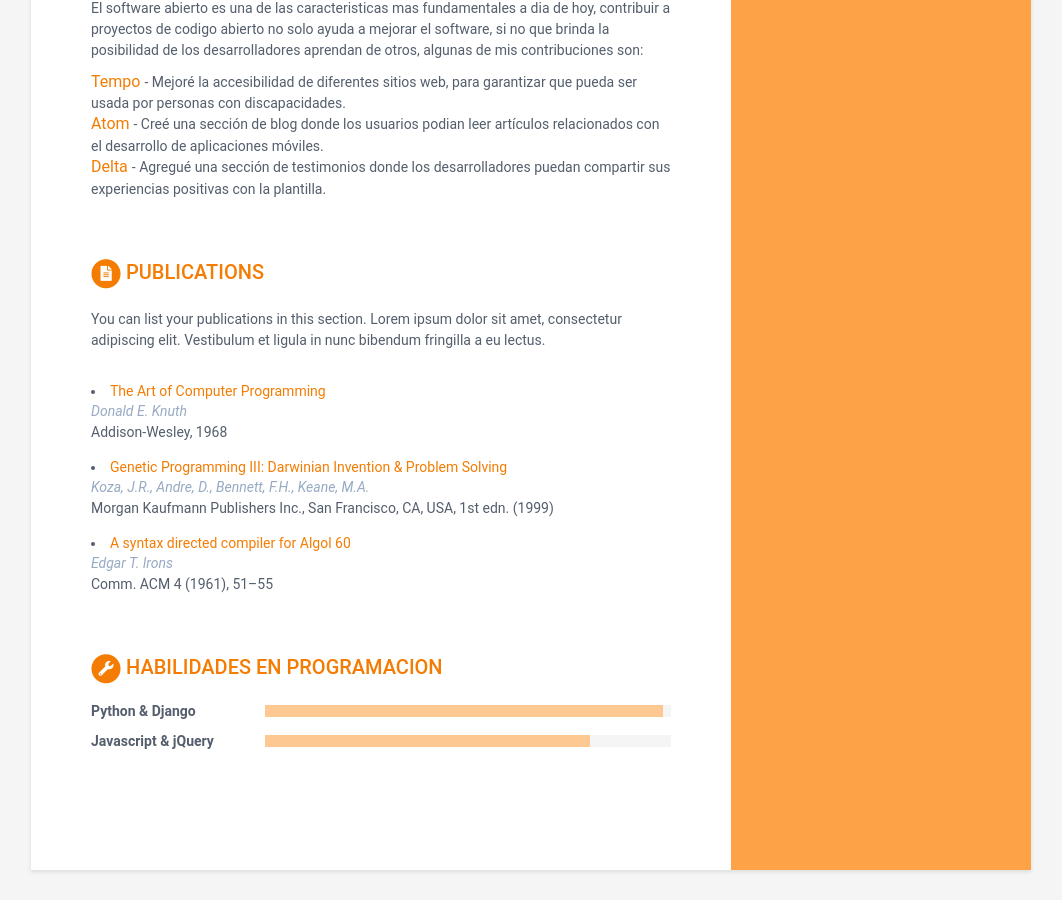
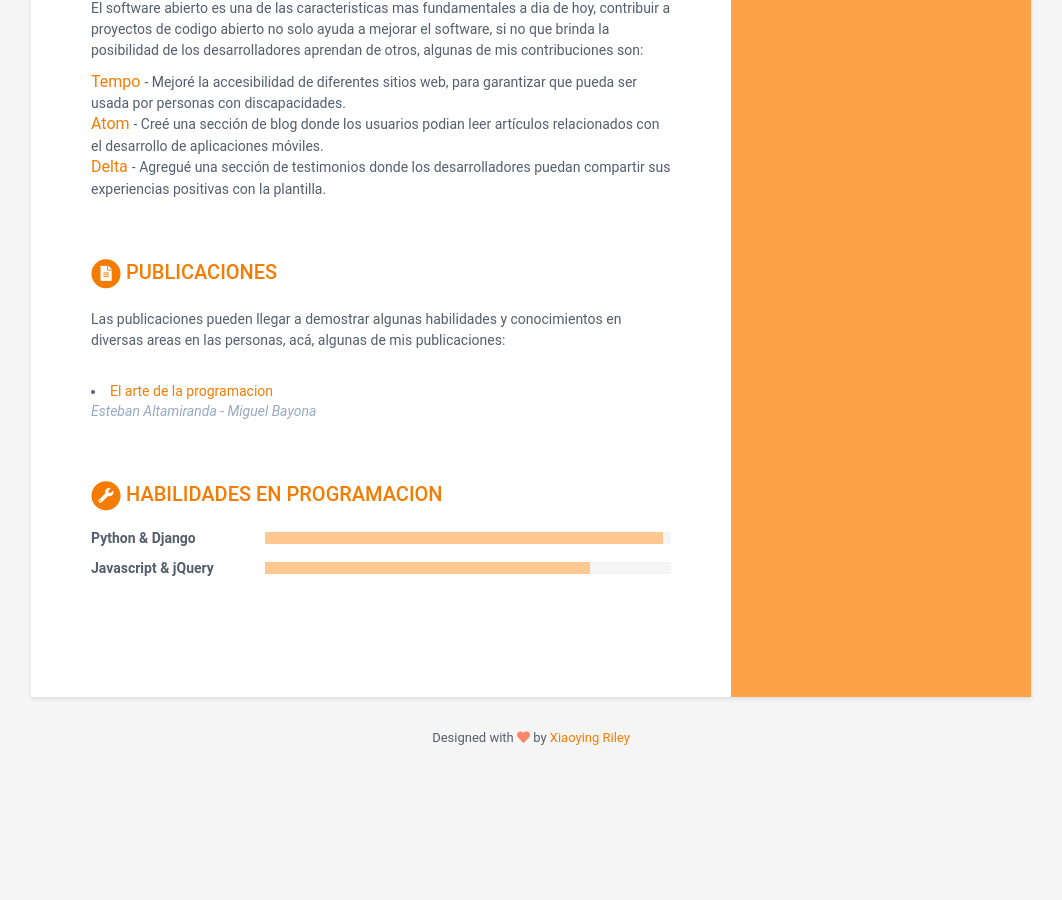
Before and after one commit to javersoft-me/Proyecto-Organizacion, a Jekyll site: the page built from index.html, in a window 1280 px wide and 900 px high, scrolled down 1684 px. Shown: the whole window, without its empty margins (109-1171 px from the left). Built offline with Jekyll 4.4.1, drawn with Linux system fonts in a browser that asks for light colours; after the commit the page ends 2463 px from its top, so only the background shows below that.

Commit message:
Modificacion en Publicaciones

```diff
--- a/_data/data.yml
+++ b/_data/data.yml
@@ -200,26 +200,16 @@ oss:
         tagline: Agregué una sección de testimonios donde los desarrolladores puedan compartir sus experiencias positivas con la plantilla.
 
 publications:
-    title: Publications
+    title: Publicaciones
     intro: |
-      You can list your publications in this section. Lorem ipsum dolor sit
-      amet, consectetur adipiscing elit. Vestibulum et ligula in nunc
-      bibendum fringilla a eu lectus.
+      Las publicaciones pueden llegar a demostrar algunas habilidades y conocimientos en diversas areas en
+      las personas, acá, algunas de mis publicaciones:
+
     papers:
-      - title: The Art of Computer Programming
-        link: "#"
-        authors: Donald E. Knuth
-        conference: Addison-Wesley, 1968
-
-      - title: "Genetic Programming III: Darwinian Invention &amp; Problem Solving"
-        link: "#"
-        authors: Koza, J.R., Andre, D., Bennett, F.H., Keane, M.A.
-        conference: "Morgan Kaufmann Publishers Inc., San Francisco, CA, USA, 1st edn. (1999)"
-
-      - title: A syntax directed compiler for Algol 60
-        link: "#"
-        authors: Edgar T. Irons
-        conference: "Comm. ACM 4 (1961), 51–55"
+      - title: El arte de la programacion
+        link: .arte
+        authors: Esteban Altamiranda - Miguel Bayona
+        description: La programacion es algo abstracto, que entendiendolo, se puede volver una vocacion.
 
 skills:
     title: Habilidades en programacion
```
